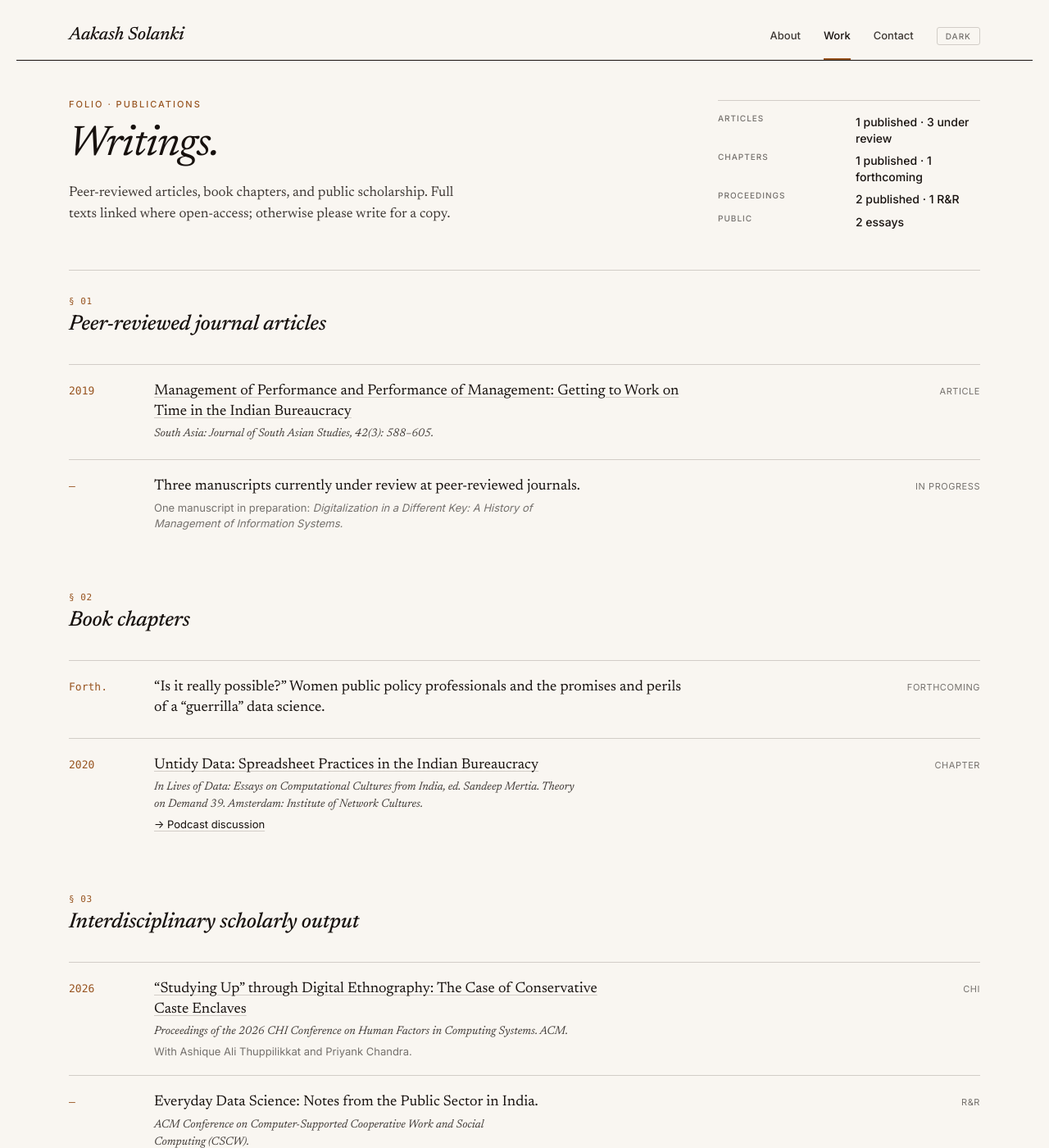
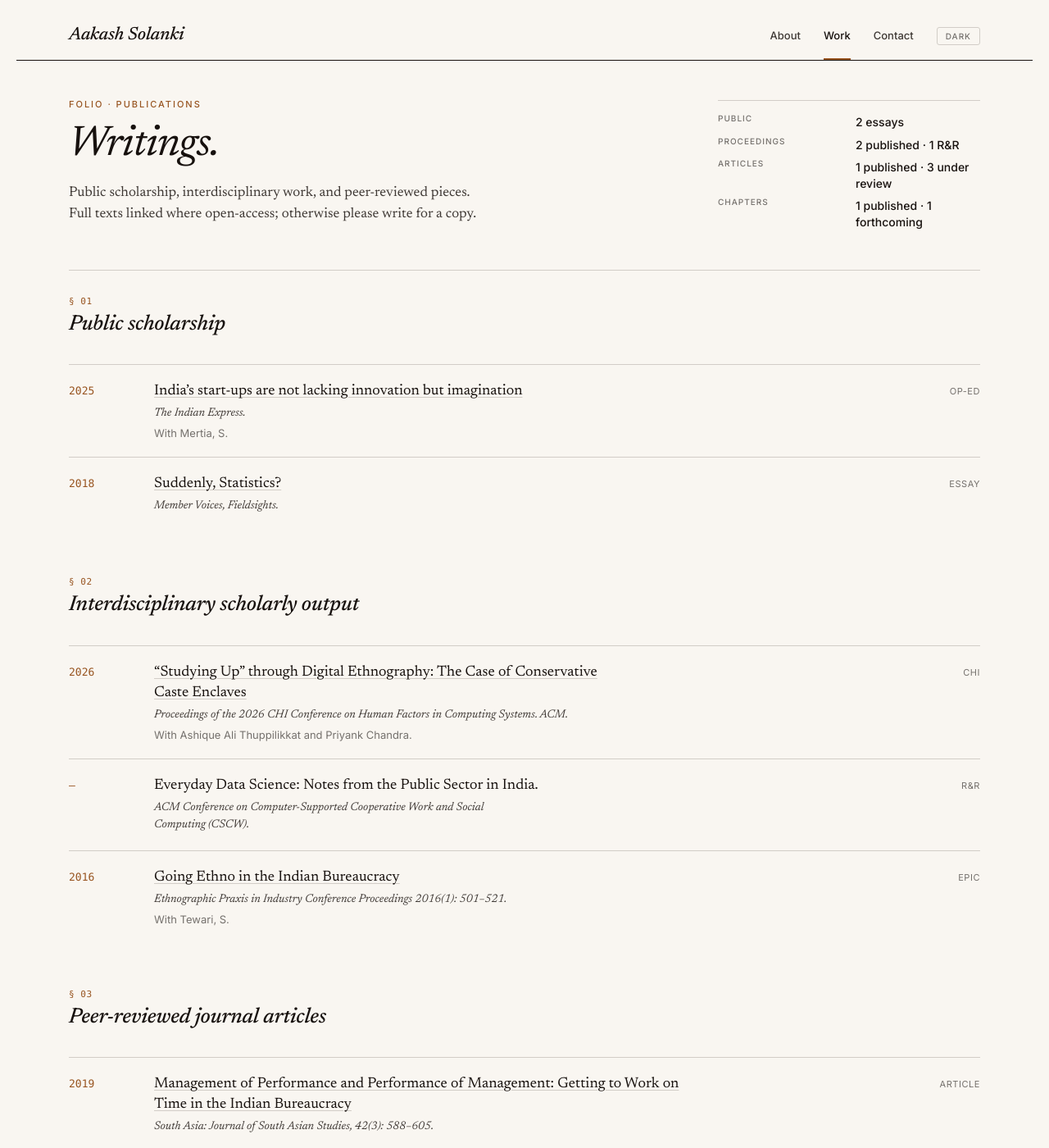
Before and after one commit to skishchampi/skishchampi.github.io, a Jekyll site: the page built from publications.md, in a window 1280 px wide and 1400 px high. Shown: the whole window at 82% size. Built offline with Jekyll 4.4.1, drawn with Linux system fonts in a browser that asks for light colours; some web fonts are replaced; some of the changed text lies outside the part shown.

Commit message:
Reorder Publications and surface CS background on home
- Publications now leads with Public scholarship, then
  Interdisciplinary output, then Peer-reviewed articles, then
  Book chapters
- Home bio opens with the dual training (anthropology + CS)
  rather than burying it mid-paragraph

Co-Authored-By: Claude Opus 4.7 (1M context) <noreply@anthropic.com>

```diff
--- a/publications.md
+++ b/publications.md
@@ -2,66 +2,47 @@
 layout: default
 title: Publications
 permalink: /publications/
-description: "Publications by Aakash Solanki: peer-reviewed articles, book chapters, interdisciplinary scholarly output, and public scholarship."
+description: "Publications by Aakash Solanki: public scholarship, interdisciplinary scholarly output, peer-reviewed articles, and book chapters."
 ---
 
 <header class="pagehead">
   <div>
     <div class="kicker">Folio · Publications</div>
     <h1>Writings.</h1>
-    <p class="standfirst">Peer-reviewed articles, book chapters, and public scholarship. Full texts linked where open-access; otherwise please write for a copy.</p>
+    <p class="standfirst">Public scholarship, interdisciplinary work, and peer-reviewed pieces. Full texts linked where open-access; otherwise please write for a copy.</p>
   </div>
   <div class="meta">
     <dl>
+      <dt>Public</dt><dd>2 essays</dd>
+      <dt>Proceedings</dt><dd>2 published · 1 R&amp;R</dd>
       <dt>Articles</dt><dd>1 published · 3 under review</dd>
       <dt>Chapters</dt><dd>1 published · 1 forthcoming</dd>
-      <dt>Proceedings</dt><dd>2 published · 1 R&amp;R</dd>
-      <dt>Public</dt><dd>2 essays</dd>
     </dl>
   </div>
 </header>
 
-<h2 class="sect"><span class="n">§ 01</span>Peer-reviewed journal articles</h2>
+<h2 class="sect"><span class="n">§ 01</span>Public scholarship</h2>
 
 <div class="pub">
-  <span class="yr">2019</span>
+  <span class="yr">2025</span>
   <div class="main">
-    <p class="title"><a href="https://doi.org/10.1080/00856401.2019.1603262">Management of Performance and Performance of Management: Getting to Work on Time in the Indian Bureaucracy</a></p>
-    <p class="venue">South Asia: Journal of South Asian Studies, 42(3): 588–605.</p>
+    <p class="title"><a href="https://indianexpress.com/article/opinion/columns/india-start-ups-not-lacking-innovation-imagination-9974148/">India&rsquo;s start-ups are not lacking innovation but imagination</a></p>
+    <p class="venue">The Indian Express.</p>
+    <p class="note">With Mertia, S.</p>
   </div>
-  <span class="tags">Article</span>
+  <span class="tags">Op-ed</span>
 </div>
 
 <div class="pub">
-  <span class="yr">—</span>
+  <span class="yr">2018</span>
   <div class="main">
-    <p class="title">Three manuscripts currently under review at peer-reviewed journals.</p>
-    <p class="note">One manuscript in preparation: <em>Digitalization in a Different Key: A History of Management of Information Systems.</em></p>
+    <p class="title"><a href="https://culanth.org/fieldsights/suddenly-statistics">Suddenly, Statistics?</a></p>
+    <p class="venue">Member Voices, Fieldsights.</p>
   </div>
-  <span class="tags">In progress</span>
+  <span class="tags">Essay</span>
 </div>
 
-<h2 class="sect"><span class="n">§ 02</span>Book chapters</h2>
-
-<div class="pub">
-  <span class="yr">Forth.</span>
-  <div class="main">
-    <p class="title">&ldquo;Is it really possible?&rdquo; Women public policy professionals and the promises and perils of a &ldquo;guerrilla&rdquo; data science.</p>
-  </div>
-  <span class="tags">Forthcoming</span>
-</div>
-
-<div class="pub">
-  <span class="yr">2020</span>
-  <div class="main">
-    <p class="title"><a href="https://networkcultures.org/blog/publication/lives-of-data-essays-on-computational-cultures-from-india/">Untidy Data: Spreadsheet Practices in the Indian Bureaucracy</a></p>
-    <p class="venue">In Lives of Data: Essays on Computational Cultures from India, ed. Sandeep Mertia. Theory on Demand 39. Amsterdam: Institute of Network Cultures.</p>
-    <p class="note"><a href="https://player.fm/series/new-books-in-technology-2421470/sandeep-mertia-lives-of-data-essays-on-computational-cultures-from-india-institute-of-networked-cultures-2020">→ Podcast discussion</a></p>
-  </div>
-  <span class="tags">Chapter</span>
-</div>
-
-<h2 class="sect"><span class="n">§ 03</span>Interdisciplinary scholarly output</h2>
+<h2 class="sect"><span class="n">§ 02</span>Interdisciplinary scholarly output</h2>
 
 <div class="pub">
   <span class="yr">2026</span>
@@ -92,25 +73,44 @@ description: "Publications by Aakash Solanki: peer-reviewed articles, book chapt
   <span class="tags">EPIC</span>
 </div>
 
-<h2 class="sect"><span class="n">§ 04</span>Public scholarship</h2>
+<h2 class="sect"><span class="n">§ 03</span>Peer-reviewed journal articles</h2>
 
 <div class="pub">
-  <span class="yr">2025</span>
+  <span class="yr">2019</span>
   <div class="main">
-    <p class="title"><a href="https://indianexpress.com/article/opinion/columns/india-start-ups-not-lacking-innovation-imagination-9974148/">India&rsquo;s start-ups are not lacking innovation but imagination</a></p>
-    <p class="venue">The Indian Express.</p>
-    <p class="note">With Mertia, S.</p>
+    <p class="title"><a href="https://doi.org/10.1080/00856401.2019.1603262">Management of Performance and Performance of Management: Getting to Work on Time in the Indian Bureaucracy</a></p>
+    <p class="venue">South Asia: Journal of South Asian Studies, 42(3): 588–605.</p>
   </div>
-  <span class="tags">Op-ed</span>
+  <span class="tags">Article</span>
 </div>
 
 <div class="pub">
-  <span class="yr">2018</span>
+  <span class="yr">—</span>
   <div class="main">
-    <p class="title"><a href="https://culanth.org/fieldsights/suddenly-statistics">Suddenly, Statistics?</a></p>
-    <p class="venue">Member Voices, Fieldsights.</p>
+    <p class="title">Three manuscripts currently under review at peer-reviewed journals.</p>
+    <p class="note">One manuscript in preparation: <em>Digitalization in a Different Key: A History of Management of Information Systems.</em></p>
   </div>
-  <span class="tags">Essay</span>
+  <span class="tags">In progress</span>
+</div>
+
+<h2 class="sect"><span class="n">§ 04</span>Book chapters</h2>
+
+<div class="pub">
+  <span class="yr">Forth.</span>
+  <div class="main">
+    <p class="title">&ldquo;Is it really possible?&rdquo; Women public policy professionals and the promises and perils of a &ldquo;guerrilla&rdquo; data science.</p>
+  </div>
+  <span class="tags">Forthcoming</span>
+</div>
+
+<div class="pub">
+  <span class="yr">2020</span>
+  <div class="main">
+    <p class="title"><a href="https://networkcultures.org/blog/publication/lives-of-data-essays-on-computational-cultures-from-india/">Untidy Data: Spreadsheet Practices in the Indian Bureaucracy</a></p>
+    <p class="venue">In Lives of Data: Essays on Computational Cultures from India, ed. Sandeep Mertia. Theory on Demand 39. Amsterdam: Institute of Network Cultures.</p>
+    <p class="note"><a href="https://player.fm/series/new-books-in-technology-2421470/sandeep-mertia-lives-of-data-essays-on-computational-cultures-from-india-institute-of-networked-cultures-2020">→ Podcast discussion</a></p>
+  </div>
+  <span class="tags">Chapter</span>
 </div>
 
 <p class="back"><a href="/work/">← Back to Work</a></p>
```
Also changed, not shown: index.md (+1 -1 lines).
